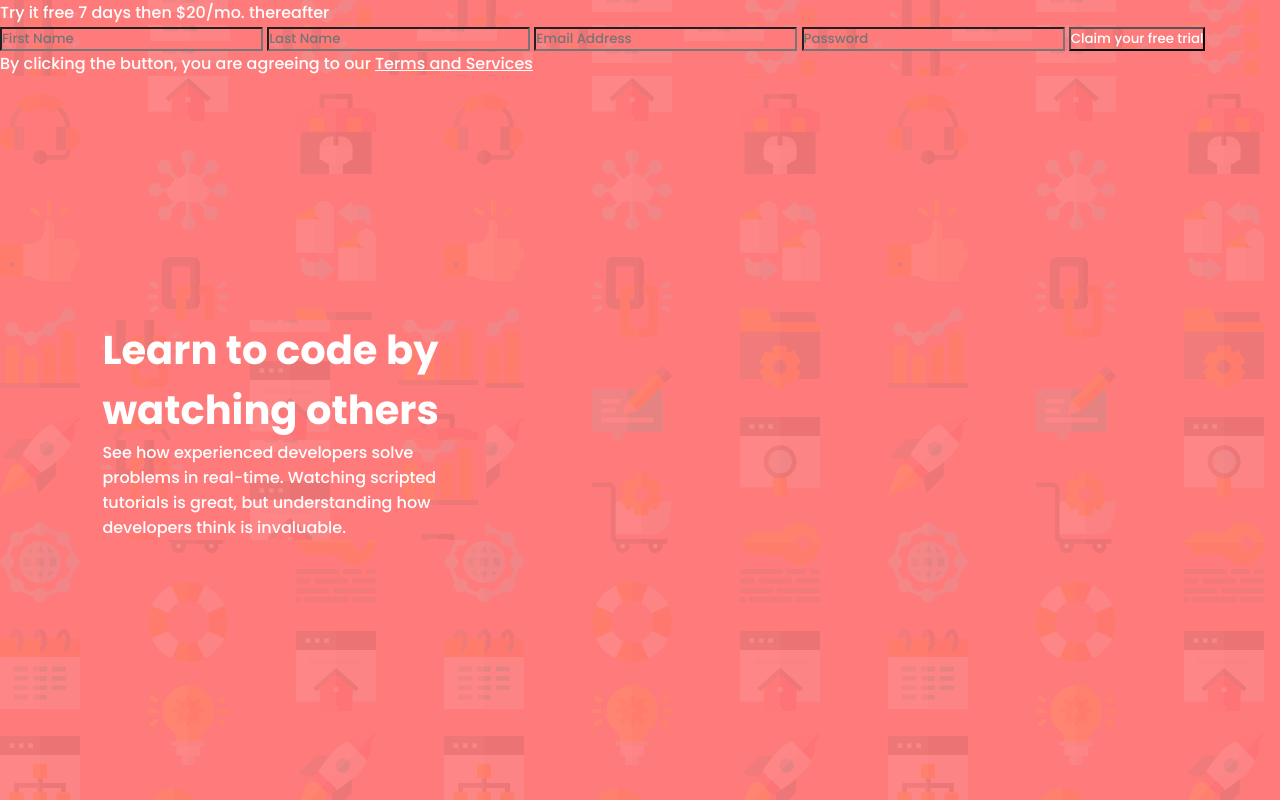
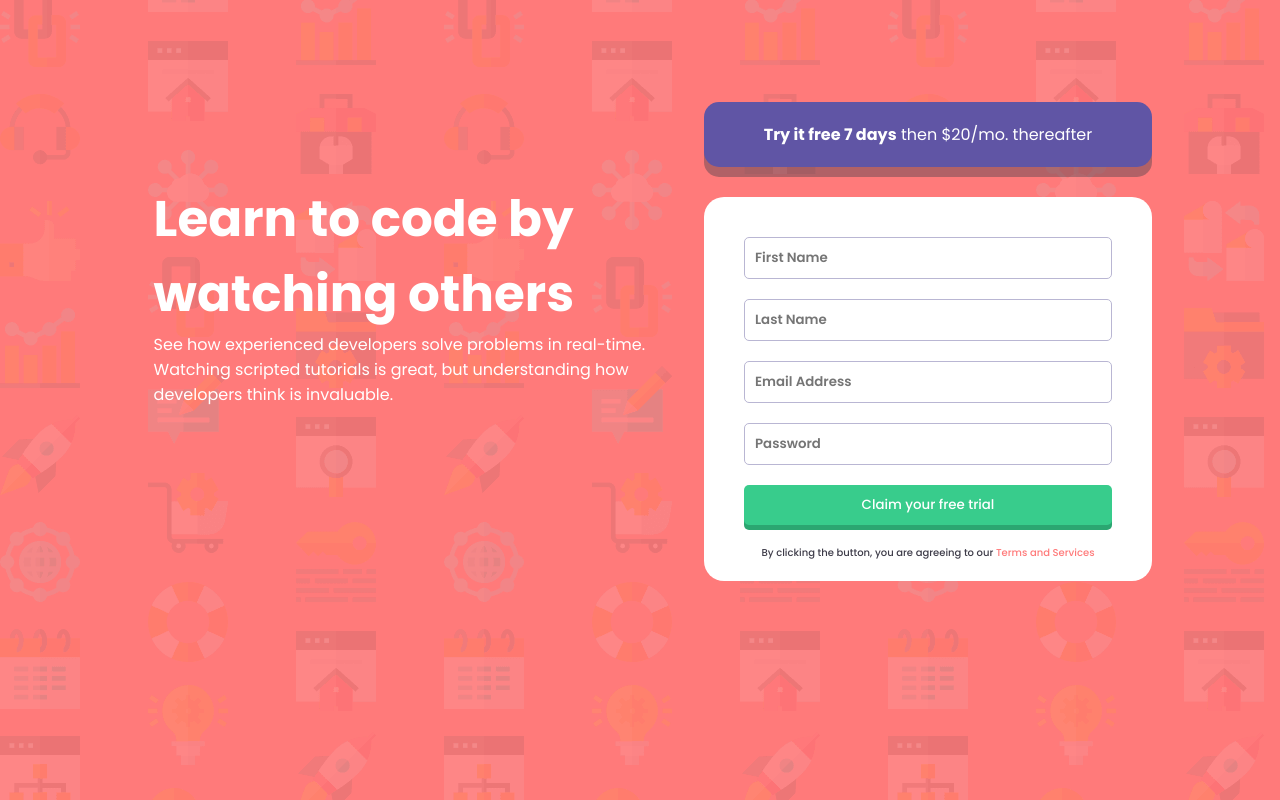
Before and after one commit to zura12337/intro-component-with-signup-form, a plain HTML site: page index.html in a window 1280 px wide. Drawn offline with nearby package versions, Linux system fonts and the light colour scheme.

Commit message:
computer done

```diff
--- a/index.html
+++ b/index.html
@@ -7,7 +7,7 @@
   <link rel="icon" type="image/png" sizes="32x32" href="./images/favicon-32x32.png">
   <link href="https://fonts.googleapis.com/css?family=Poppins:400,500,600,700&display=swap" rel="stylesheet">
   <title>Frontend Mentor | Intro component with sign up form</title>
-
+  <script src="https://cdnjs.cloudflare.com/ajax/libs/jquery/3.4.1/jquery.min.js" type="text/javascript" charset="utf-8"></script>
   <!-- Feel free to remove these styles or customise in your own stylesheet 👍 -->
 
 </head>
@@ -21,18 +21,26 @@
     </div>
       <div class="form">
         <div class="form-start">
-          <h4>Try it free 7 days then $20/mo. thereafter</h4>
+          <h4><bold>Try it free 7 days</bold> then $20/mo. thereafter</h4>
         </div>
+        <div class="form-main">
         <form>
-          <input type="text" name="name" class="name" placeholder="First Name" required/>
-          <input type="text" name="last-name" class="last-name" placeholder="Last Name" required/>
-          <input type="mail" name="email" class="mail" placeholder="Email Address" required/>
-          <input type="pass" name="password" class="pass" placeholder="Password" required/>
+          <input type="text" name="name" class="name" id="name" placeholder="First Name" required/>
+          <span id="name-error">First Name cannot be empty.</span>
+          <input type="text" name="last-name" class="last-name" id="last-name" placeholder="Last Name" required/>
+          <span id="last-name-error">Last Name cannot be empty.</span>
+          <input type="email" name="email" class="mail" id="email" placeholder="Email Address" required/>
+          <span id="mail-error">Looks like this is not an email</span>
+          <input type="password" name="password" class="pass" id="pass" placeholder="Password" required/>
+          <span id="password-error">Password can not be empty</span>
 
-          <button class="main-btn">Claim your free trial</button>
+
+          <button id="submit" class="main-btn">Claim your free trial</button>
         </form>
         <p>By clicking the button, you are agreeing to our <a href="#">Terms and Services</a></p>
       </div>
     </div>
+    </div>
+    <script type="text/javascript" src="main.js"></script>
 </body>
 </html>
--- a/main.css
+++ b/main.css
@@ -3,17 +3,170 @@
   padding: 0;
   font-family: "Poppins";
   font-weight: 500;
-  background: url("images/bg-intro-desktop.png") hsl(0, 100%, 74%) ;
   color: white;
 }
+body{
+  background: url("images/bg-intro-desktop.png") hsl(0, 100%, 74%) ;
+}
+.container{
+  display: flex;
+  margin-top: 8%;
+}
 .row{
-  width: 30%;
+  width: 40%;
   text-align: left;
-  position: absolute;
-  top: 40%;
-  left: 8%;
+  position: relative;
+  left: 12%;
+  top: 80px;
 }
 .row h1{
-  font-size: 40px;
+  font-size: 50px;
   font-weight: 700;
 }
+.row p{
+  font-weight: 400;
+}
+.form{
+  margin-left: 15%;
+  width: 35%;
+}
+.form-main{
+  background: white;
+  border-radius: 20px;
+  padding: 20px;
+  margin-bottom: -100px;
+  position: relative;
+  top: -5%;
+}
+.form-start h4{
+  background: hsl(248, 32%, 49%);
+  margin-bottom: 50px;
+  color:white;
+  text-align: center;
+  border-radius: 15px;
+  box-shadow: 0 10px hsla(249, 10%, 26%, .4);
+  padding-bottom: 20px;
+  padding-top: 20px;
+  font-weight: 400;
+}
+bold{
+  font-weight: 700;
+}
+.form p{
+  color:hsl(249, 10%, 26%);
+}
+.form p a{
+  color: hsl(0, 100%, 74%) ;
+  text-decoration: none;
+  transition: .5s;
+}
+.form p a:hover{
+  color: hsl(0, 100%, 44%);
+}
+span{
+  font-size: 12px;
+  color: hsl(0, 100%, 74%) ;
+  position: relative;
+  left: 54%;
+  width: 50%;
+}
+
+#error-3{
+  width: 25px;
+  height: auto;
+  position: absolute;
+  left: 84%;
+  top: 45.4%;
+}
+#error-4{
+  width: 25px;
+  height: auto;
+  position: absolute;
+  left: 84%;
+  top: 63%;
+}
+form{
+  display: flex;
+  flex-direction: column;
+  padding-top: 10px;
+}
+.name{
+  height: 40px;
+  padding-left: 10px;
+  border-radius: 5px;
+  border: 1px solid hsl(246, 25%, 77%);
+  margin: 10px 20px;
+  outline: 0;
+  color: hsl(249, 10%, 26%);
+  font-weight: 600;
+  background: none;
+}
+.name:focus{
+  border: 1px solid hsl(249, 10%, 26%);
+}
+.last-name {
+  height: 40px;
+  padding-left: 10px;
+  border-radius: 5px;
+  border: 1px solid hsl(246, 25%, 77%);
+  margin: 10px 20px;
+  outline: 0;
+  color: hsl(249, 10%, 26%);
+  font-weight: 600;
+}
+.last-name:focus{
+  border: 1px solid hsl(249, 10%, 26%);
+}
+.mail{
+  height: 40px;
+  padding-left: 10px;
+  border-radius: 5px;
+  border: 1px solid hsl(246, 25%, 77%);
+  margin: 10px 20px;
+  outline: 0;
+  color: hsl(249, 10%, 26%);
+  font-weight: 600;
+}
+.mail:focus{
+  border: 1px solid hsl(249, 10%, 26%);
+}
+.pass{
+  height: 40px;
+  padding-left: 10px;
+  border-radius: 5px;
+  border: 1px solid hsl(246, 25%, 77%);
+  margin: 10px 20px;
+  outline: 0;
+  color: hsl(249, 10%, 26%);
+  font-weight: 600;
+}
+.pass:focus{
+  border: 1px solid hsl(249, 10%, 26%);
+}
+.main-btn{
+  margin: 10px 20px;
+  background: hsl(154, 59%, 51%);
+  padding-top: 10px;
+  padding-bottom: 10px;
+  cursor: pointer;
+  border-radius: 5px;
+  border: 0;
+  box-shadow: 0 5px hsl(154, 59%, 41%);
+  transition: .5s ease;
+  outline: none;
+}
+.main-btn:hover{
+  background: hsla(154, 59%, 51%, .7);
+  box-shadow: 0 5px hsla(154, 59%, 41%, .7);
+}
+.main-btn:focus{
+  background: hsl(154, 59%, 47%);
+  position: relative;
+  top: 5px;
+  box-shadow: none;
+}
+.form-main p{
+  font-size: 10px;
+  text-align: center;
+  margin-top: 10px;
+}
--- /dev/null
+++ b/main.js
@@ -0,0 +1,40 @@
+$("#name-error, #last-name-error, #mail-error, #password-error").hide();
+function validate(){
+  var name_check = document.getElementById("name").value;
+  var last_name_check = document.getElementById("last-name").value;
+  var email_check = document.getElementById("email").value;
+  var pass_check = document.getElementById("pass").value;
+  if(name_check.length<1){
+    $("#name-error").show();
+    $("#name").css("background", "url('images/icon-error.svg')no-repeat 97% 50%")
+  }else{
+    $("#name-error").hide();
+    $("#name").css("background", "none");
+  }
+  if(last_name_check.length<1){
+    $("#last-name-error").show();
+    $("#last-name").css("background", "url('images/icon-error.svg')no-repeat 97% 50%")
+  }else{
+    $("#last-name-error").hide();
+    $("#last-name").css("background", "none");
+  }
+  if (/^\w+([\.-]?\w+)*@\w+([\.-]?\w+)*(\.\w{2,3})+$/.test(email_check))
+  {
+    $('#mail-error').hide();
+    $("#email").css("background", "none");
+  }else{
+  $('#mail-error').show();
+  $("#email").css("background", "url('images/icon-error.svg')no-repeat 97% 50%");
+  }
+  if(pass_check.length<1){
+    $("#password-error").show();
+    $("#pass").css("background", "url('images/icon-error.svg')no-repeat 97% 50%");
+  }else{
+    $("#password-error").hide();
+    $("#pass").css('background', "none");
+  }
+
+}
+$("#submit").click(function(){
+  validate();
+})
```
